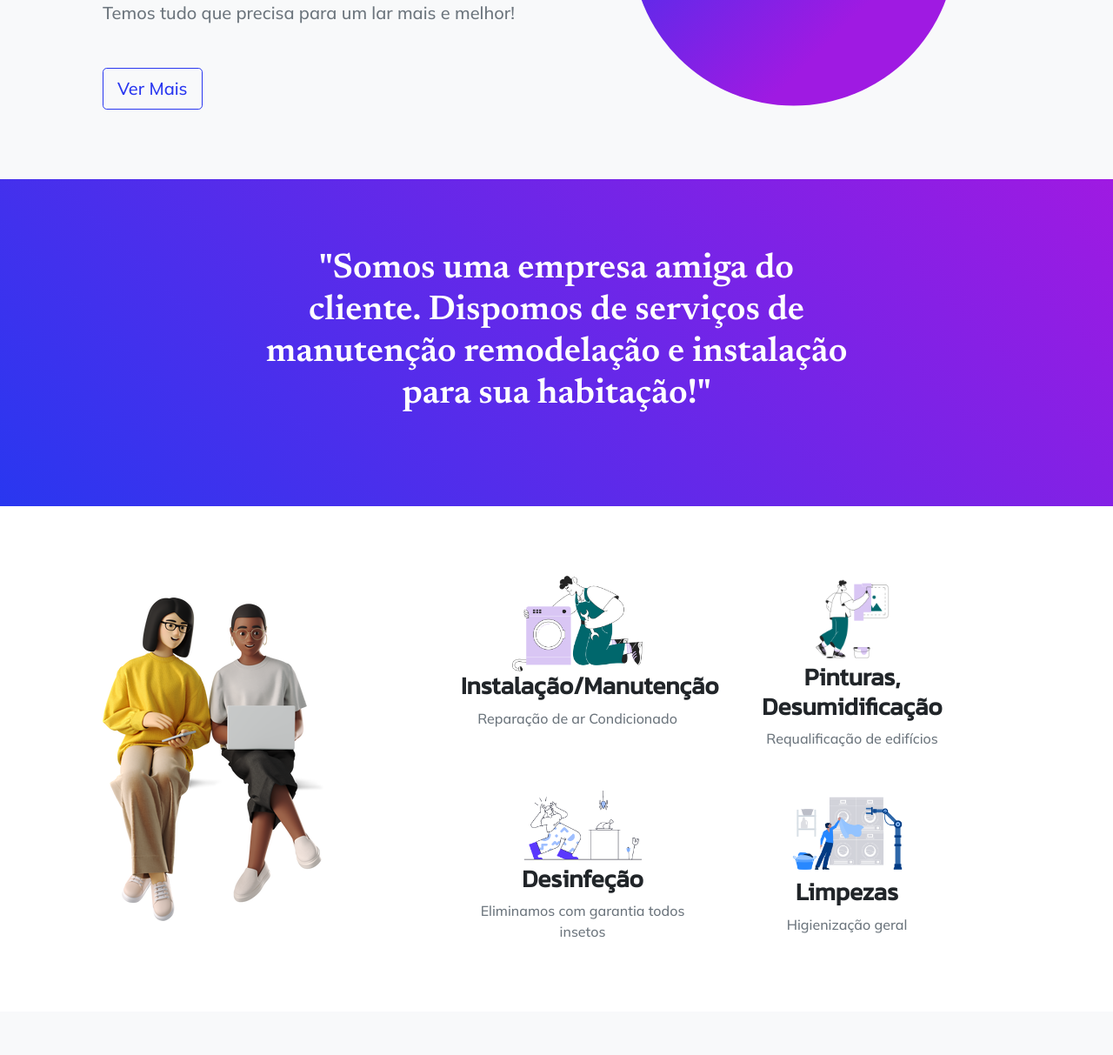
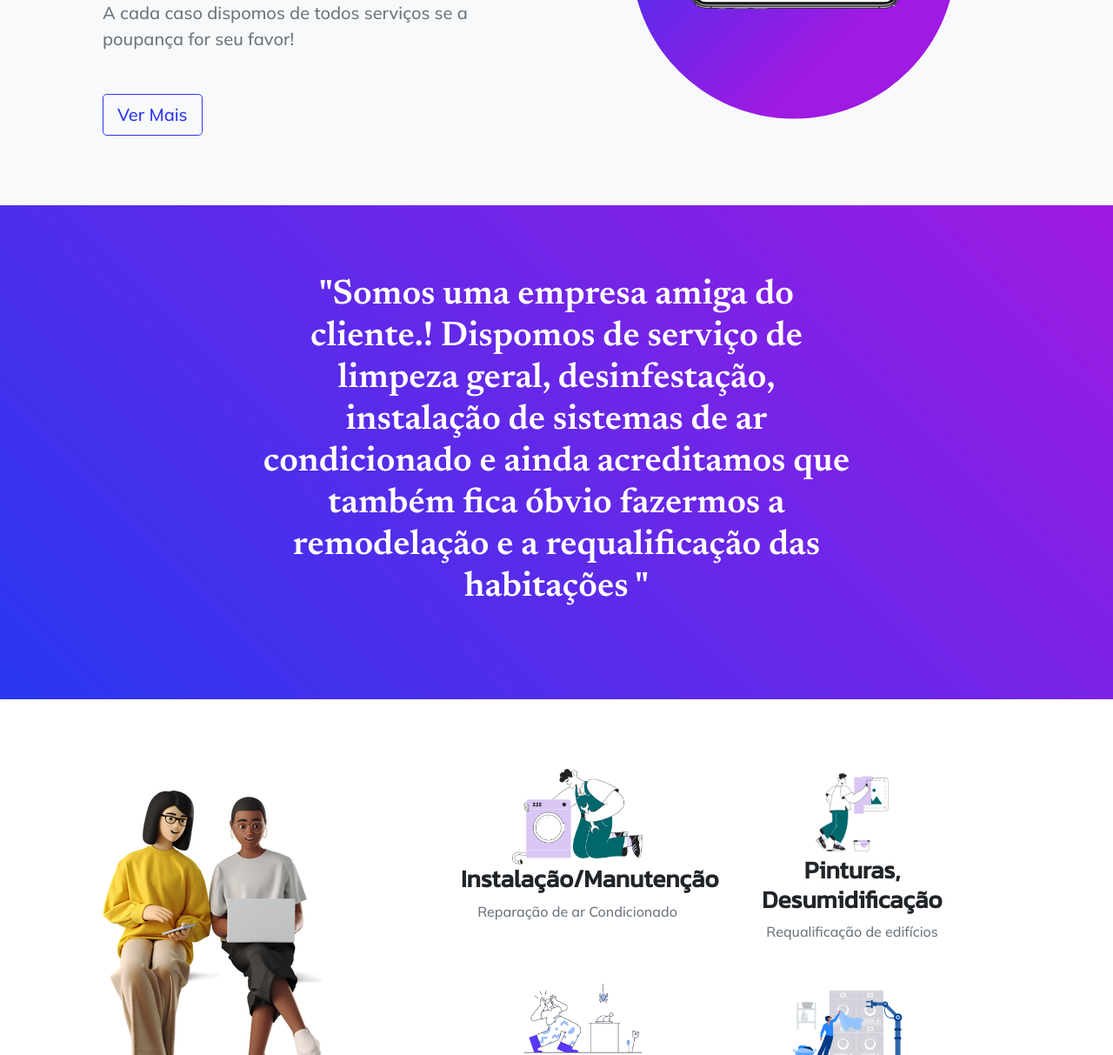
Before and after one commit to OldemarJesus/reparequalifica, a plain HTML site: page index.html in a window 1280 px wide. Shown: the part 408-1621 px from the top of the page at 87% size. Drawn offline with nearby package versions, Linux system fonts and the light colour scheme; grey boxes are pictures that could not be loaded.

Commit message:
modified inner text

```diff
--- a/index.html
+++ b/index.html
@@ -58,7 +58,7 @@
                     <!-- Mashead text and app badges-->
                     <div class="mb-5 mb-lg-0 text-center text-lg-start">
                         <h1 class="display-1 lh-1 mb-3">Manutenção, Instalação e Requalificação</h1>
-                        <p class="lead fw-normal text-muted mb-5">Temos tudo que precisa para um lar mais e melhor!</p>
+                        <p class="lead fw-normal text-muted mb-5">A cada caso dispomos de todos serviços se a poupança for seu favor!</p>
                         <div class="d-flex flex-column flex-lg-row align-items-center">
                             <a class="btn btn-outline-primary btn-lg" href="#services">Ver Mais</a>
                         </div>
@@ -108,8 +108,12 @@
         <div class="container px-5">
             <div class="row gx-5 justify-content-center">
                 <div class="col-xl-8">
-                    <div class="h2 fs-1 text-white mb-4">"Somos uma empresa amiga do cliente. Dispomos de serviços de
-                        manutenção remodelação e instalação para sua habitação!"</div>
+                    <div class="h2 fs-1 text-white mb-4">
+                        "Somos uma empresa amiga do cliente.!
+                         Dispomos de serviço de limpeza geral, desinfestação, instalação de sistemas de ar condicionado
+                         e ainda acreditamos que também fica óbvio fazermos a remodelação e a requalificação das habitações
+                        "
+                    </div>
                 </div>
             </div>
         </div>
@@ -144,7 +148,7 @@
                                 <div class="text-center">
                                     <img src="assets/img/pablita-921.png" alt="Construction"
                                         width="150">
-                                    <h3 class="font-alt">Desinfeção</h3>
+                                    <h3 class="font-alt">Desinfestação</h3>
                                     <p class="text-muted mb-0">Eliminamos com garantia todos insetos</p>
                                 </div>
                             </div>
```
